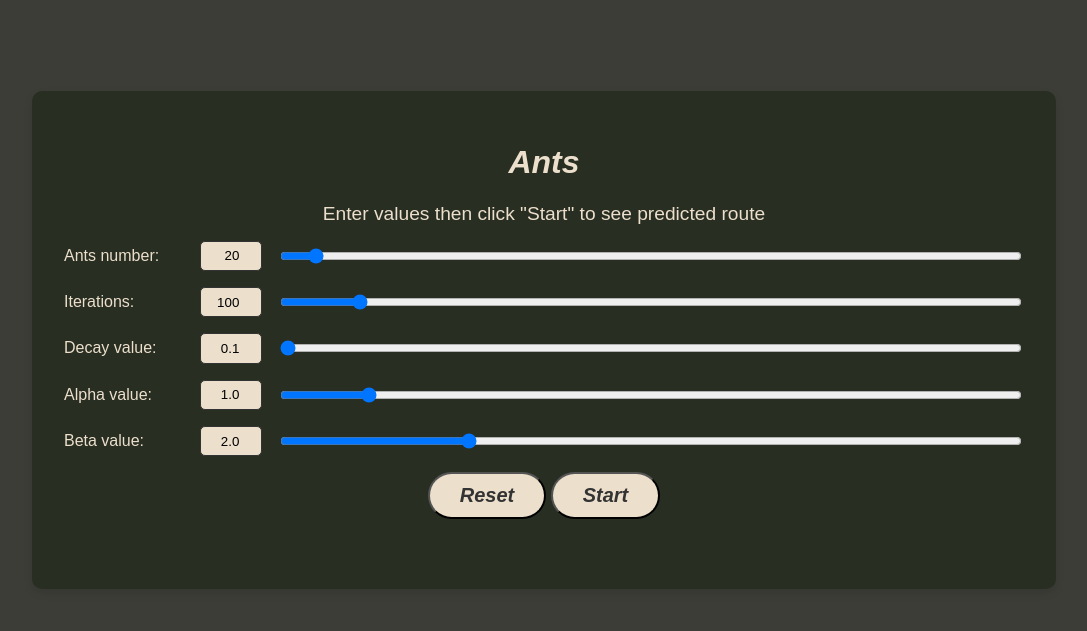
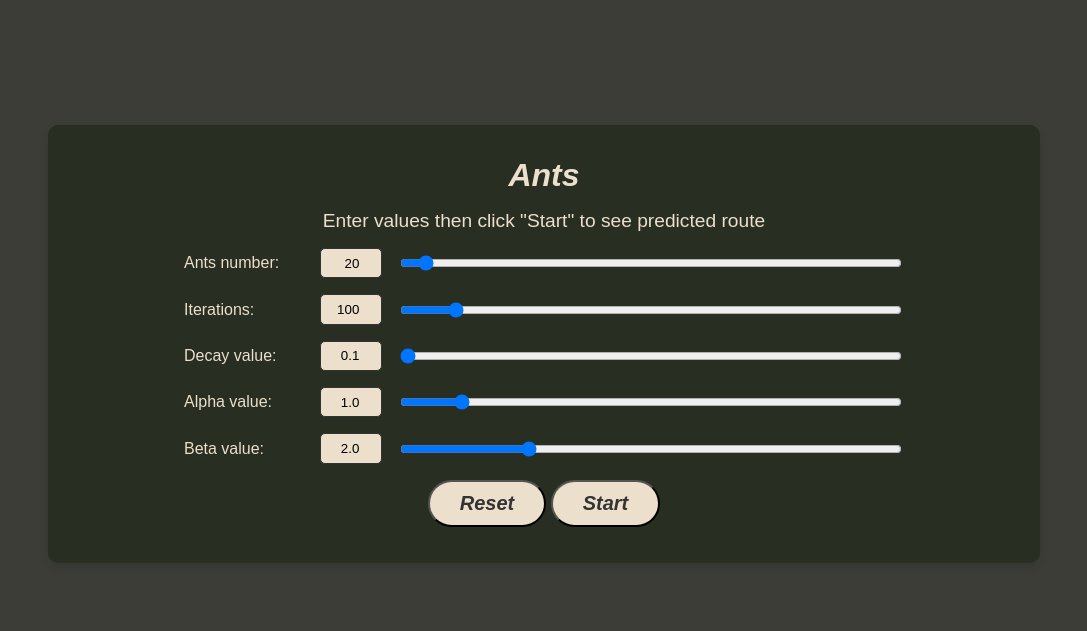
Before and after one commit to Panzer0/ants, a Flask app: page / in a window 1280 px wide. Shown: the top 631 px of the page, without its empty margins (96-1183 px from the left). Run offline with Flask 3, Linux system fonts and the light colour scheme.

Commit message:
Updated styles

```diff
--- a/frontend/static/style.css
+++ b/frontend/static/style.css
@@ -5,6 +5,7 @@ body {
     background-color: var(--primary-color);
     color: var(--text-color);
     margin: 0;
+    margin-top: 2em;
     padding: 0;
     display: flex;
     justify-content: center;
@@ -19,8 +20,8 @@ body {
     box-shadow: 0 4px 8px rgba(0, 0, 0, 0.1);
     background: var(--secondary-color);
     margin: 0 auto;
-    padding: 2em;
-    margin-top: 5em;
+    padding: 1em;
+    margin-top: 1.5em;
     width: 75%;
 }
 
@@ -28,6 +29,8 @@ body {
     font-size: xx-large;
     font-style: italic;
     transition: 5.5s;
+    margin-top: 0.5em;
+    margin-bottom: 0em;
 }
 
 .main-box h2 {
@@ -58,7 +61,9 @@ body {
     flex-direction: column;
     gap: 1em;
     align-items: stretch;
+    margin: 0 auto;
     margin-bottom: 1em;
+    max-width: 75%;
 }
 
 .input-group {
@@ -90,3 +95,13 @@ body {
     background: var(--button-color);
     border-radius: 5px;
 }
+
+.main-box img {
+    display: none;
+    margin: 0 auto;
+    max-width: 35%;
+    height: auto;
+    margin-bottom: 1.5em;
+    border: 1px solid var(--secondary-text-color);;
+    border-radius: 25px;
+}
```
